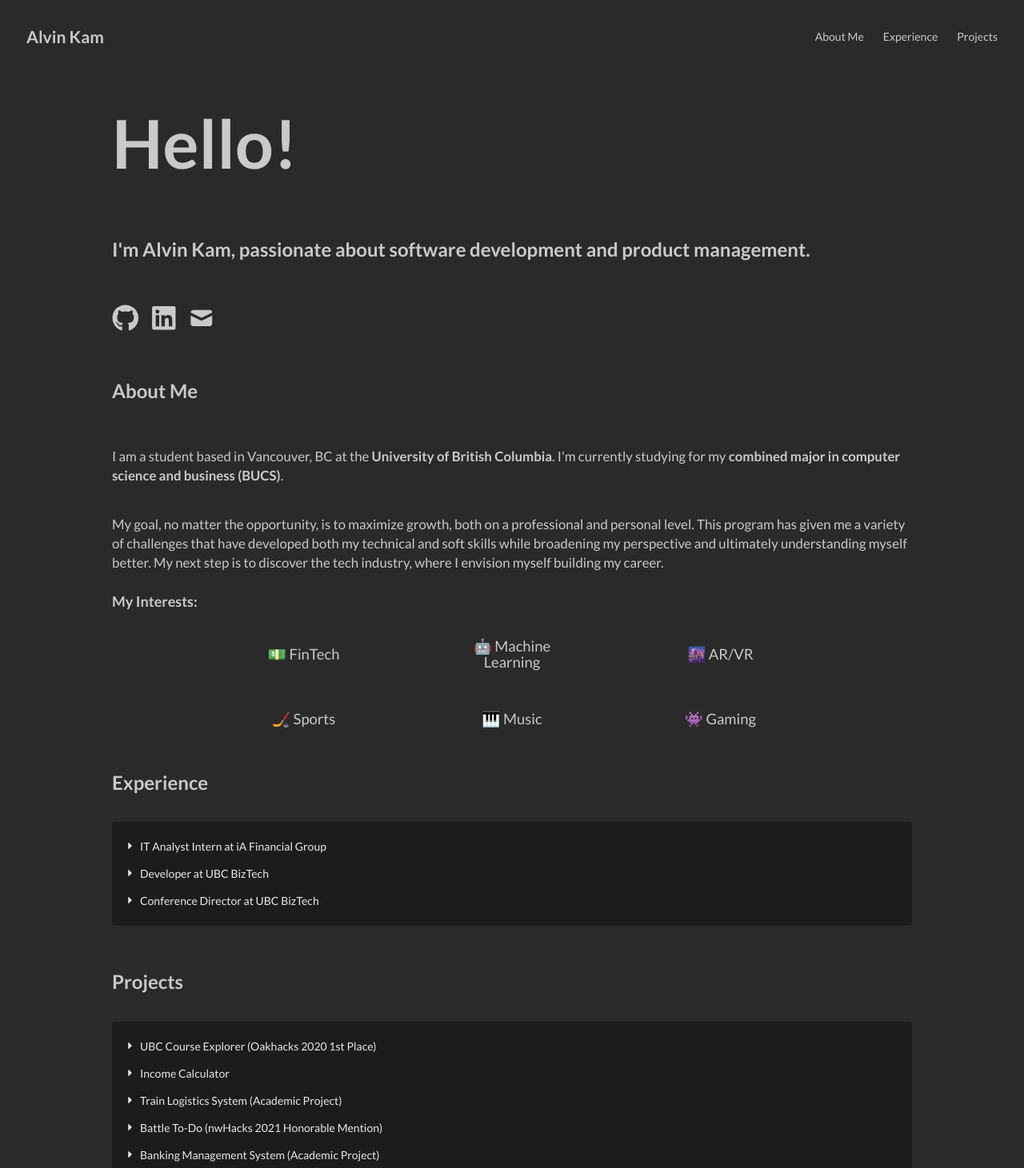
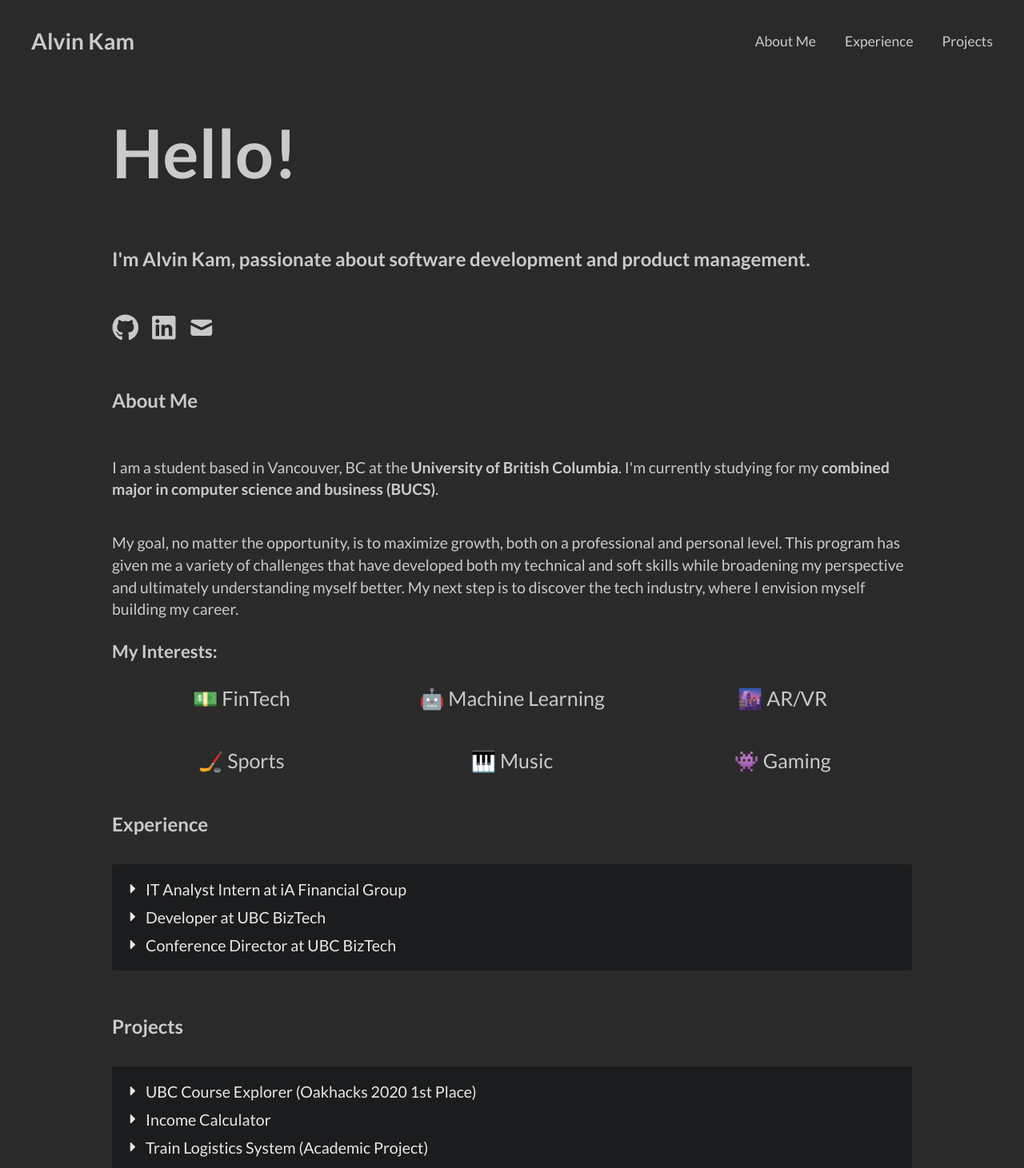
Before and after one commit to alvinkam33/alvinkam33.github.io, a React (Create React App) app: page / in a window 1280 px wide. Shown: the top 1461 px of the page at 80% size. Built offline with nearby package versions, Linux system fonts and the light colour scheme.

Commit message:
some adjustments to styling

```diff
--- a/src/components/About.js
+++ b/src/components/About.js
@@ -20,7 +20,7 @@
                     the tech industry, where I envision myself building my career.
                     <br></br>
                 </p>
-                <h3>My Interests:</h3>
+                <h3 className="interests">My Interests:</h3>
                 <br></br>
                 <div className="interests_grid">
                     <div className="interest">💵 FinTech</div>
--- a/src/components/Accordion.js
+++ b/src/components/Accordion.js
@@ -22,8 +22,10 @@
                     className={`title ${active}`}
                     onClick={() => onTitleClick(index)}
                 >
-                    <i className="dropdown icon"></i>
-                    {item.title}
+                    <div className="title_text">
+                        <i className="dropdown icon"></i>
+                        {item.title}
+                    </div>
                 </div>
                 <div className={`content ${active}`}>
                     <p className="context">{item.context}</p>
--- a/src/components/Footer.js
+++ b/src/components/Footer.js
@@ -3,7 +3,9 @@
 const Footer = () => {
     return (
         <footer className="footer">
-            <p>Built by Alvin Kam &copy; 2021</p>
+            <a href="https://github.com/alvinkam33/alvinkam33.github.io" rel="noreferrer" target="_blank">
+                <p className="footer_text">Built by Alvin Kam &copy; 2021</p>
+            </a>
         </footer>
     );
 };
--- a/src/styles/about.css
+++ b/src/styles/about.css
@@ -1,6 +1,11 @@
 .about {
     color: #cacaca;
     margin: 2.5rem 0 2.5rem 0;
+    font-size: 1.15em;
+}
+
+.interests {
+    font-size: 1.15em;
 }
 
 .interests_grid {
@@ -8,12 +13,12 @@
     grid-row: auto auto;
     align-items: center;
     justify-content: center;
-    grid-template-columns: 10em 10em 10em;
+    grid-template-columns: 12em 12em 12em;
     grid-row-gap: 3em;
     grid-column-gap: 5.5em;
 }
 
 .interest {
-    font-size: 1.1em;
+    font-size: 1.3em;
     text-align: center;
 }
--- a/src/styles/accordion.css
+++ b/src/styles/accordion.css
@@ -1,3 +1,11 @@
+.title_text {
+    font-size: 1.4em;
+}
+
+.content {
+    font-size: 1.4em;
+}
+
 .links {
     margin-right: 0.5rem;
     color: #ffffff;
--- a/src/styles/footer.css
+++ b/src/styles/footer.css
@@ -4,3 +4,11 @@
     padding-bottom: 2em;
     text-align: center;
 }
+
+.footer_text {
+    color: #cacaca;
+
+}
+.footer_text:hover {
+    color: #ffffff;
+}
--- a/src/styles/index.css
+++ b/src/styles/index.css
@@ -18,8 +18,8 @@
 .home {
     float: left;
     text-align: center;
-    margin: 12px;
-    font-size: 1.5em;
+    margin: 18px;
+    font-size: 2em;
     font-weight: bold;
     line-height: 25px;
     color: #cacaca;
@@ -33,8 +33,8 @@
 .link {
     float: left;
     text-align: center;
-    margin: 12px;
-    font-size: 1em;
+    margin: 18px;
+    font-size: 1.25em;
     line-height: 25px;
     cursor: pointer;
     color: #cacaca;
@@ -54,10 +54,6 @@
 h2 {
     padding-top: 20px;
     padding-bottom: 20px;
-}
-
-.footer {
-    color: #cacaca;
 }
 
 @media only screen and (max-width: 1500px) {
```
